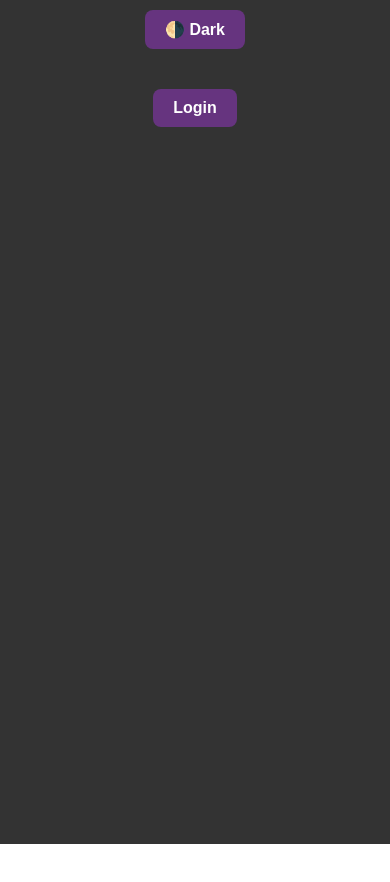
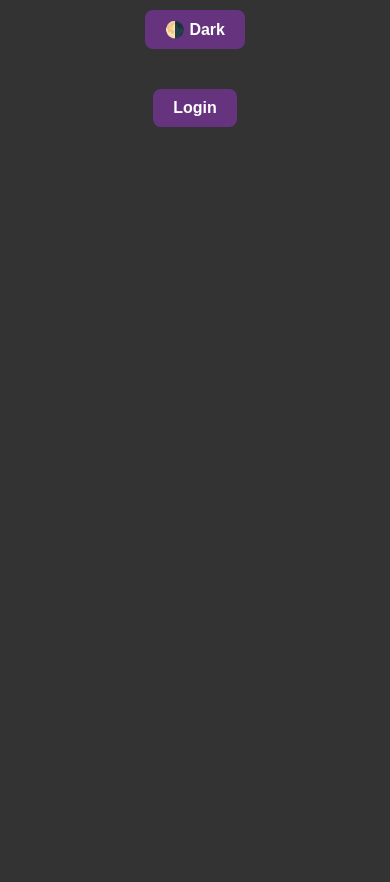
Before and after one commit to hayk-simonyan/jokes-app, a React (Create React App) app: page /login in a window 390 px wide. Shown: the top 882 px of the page. Before the commit the page ends 844 px from the top, so only its background shows below. Built offline with nearby package versions, Linux system fonts and the light colour scheme.

Commit message:
responsive table for devices

```diff
--- a/src/components/darkMode.tsx
+++ b/src/components/darkMode.tsx
@@ -26,7 +26,11 @@ function DarkModeToggle({ children }: { children: React.ReactNode }) {
 const useStyles = createUseStyles({
   fullHeightWrapper: {
     height: '100%',
+    minHeight: '120vh',
     overflowY: 'hidden',
+    '@media (max-width: 768px)': {
+      minHeight: '180vh',
+    },
   },
   darkMode: {
     height: '100%',
--- a/src/components/filterGroup.tsx
+++ b/src/components/filterGroup.tsx
@@ -44,6 +44,7 @@ const FilterGroup: React.FC<Props> = ({
 const useStyles = createUseStyles({
   container: {
     marginTop: '20px',
+    paddingBottom: '20px',
   },
   btn: {
     border: 'none',
--- a/src/components/table/table.tsx
+++ b/src/components/table/table.tsx
@@ -162,6 +162,9 @@ function Table() {
 const useStyles = createUseStyles({
   container: {
     overflowX: 'scroll',
+    '@media (max-width: 600px)': {
+      overflowX: 'scroll',
+    },
   },
   table: {
     borderCollapse: 'collapse',
```
